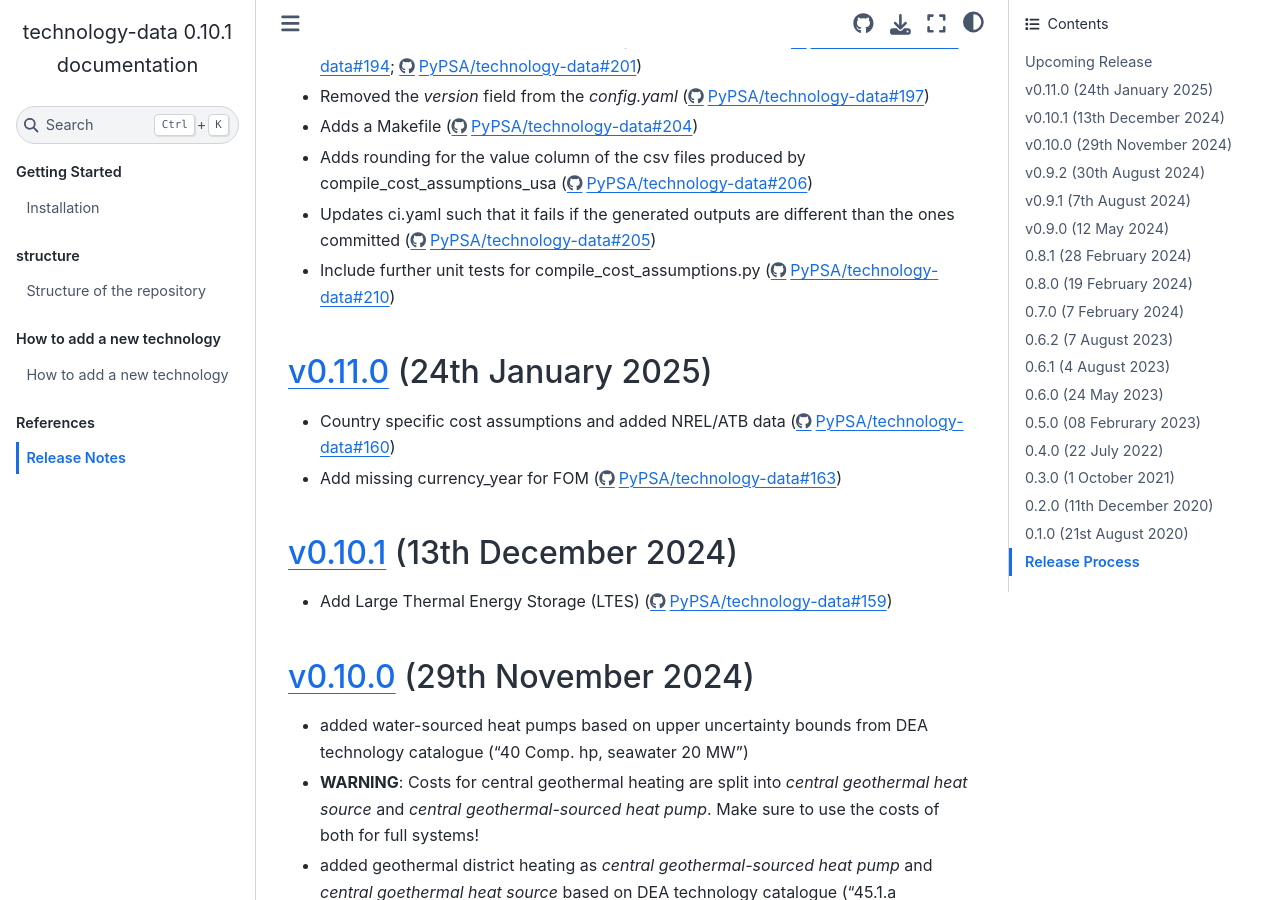
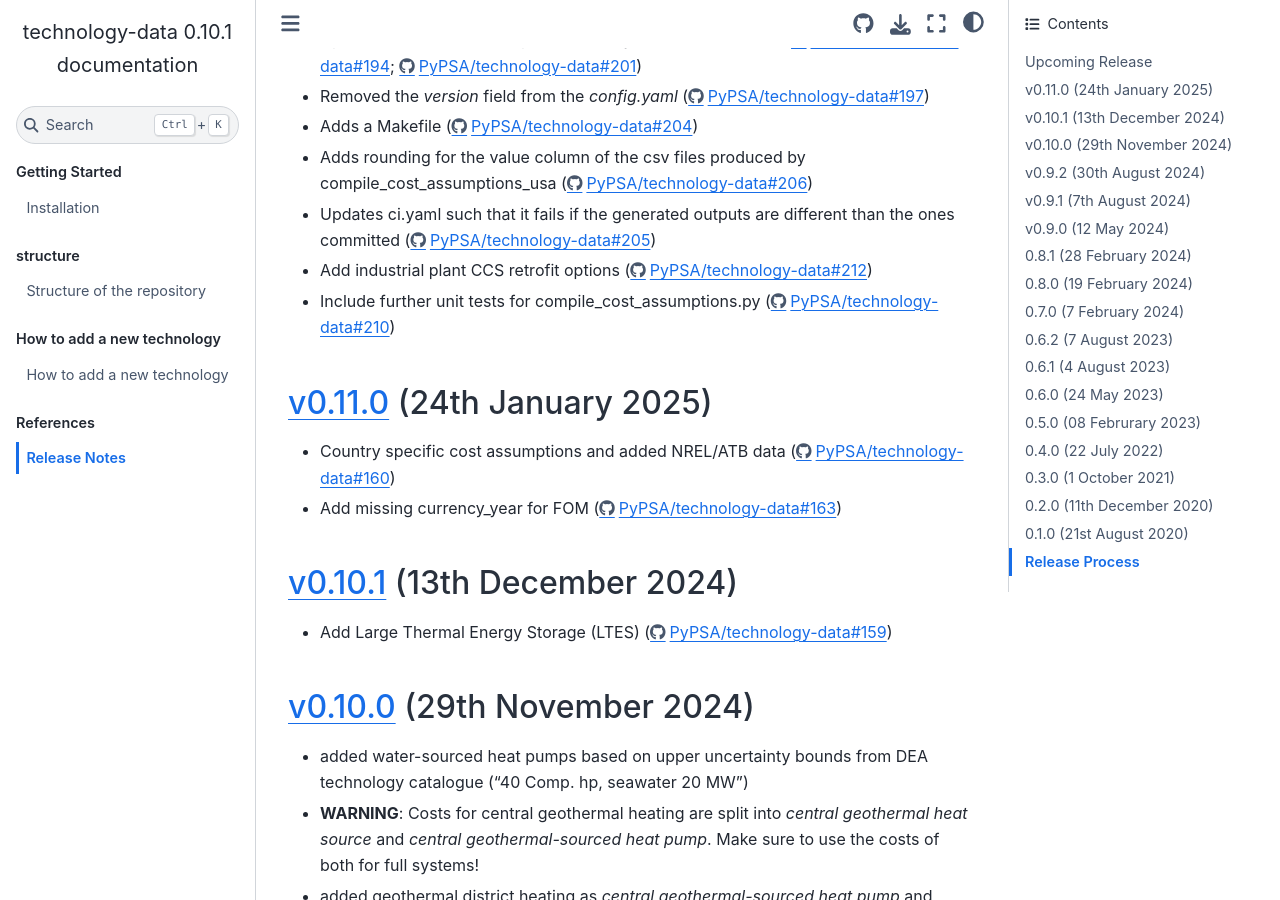
Before and after one commit to PyPSA/technology-data, a Sphinx documentation site: the page built from docs/release_notes.rst, in a window 1280 px wide and 900 px high, scrolled down 1325 px. Built offline with Sphinx 7.4.7 and the Sphinx Book theme 1.1.4, drawn with Linux system fonts in a browser that asks for light colours.

Commit message:
Industrial CCS retrofits data (#212)
* add industrial retrofits data

* move retrofits in general folder

* update release notes

* update currency year

* change unit for retrofits investments

* revise costs for retrofits

* expand source for retrofits

* modify technology names for carbon capture retrofits

```diff
--- a/docs/release_notes.rst
+++ b/docs/release_notes.rst
@@ -59,6 +59,8 @@ Upcoming Release
 * Adds rounding for the value column of the csv files produced by compile_cost_assumptions_usa (https://github.com/PyPSA/technology-data/pull/206)
 
 * Updates ci.yaml such that it fails if the generated outputs are different than the ones committed (https://github.com/PyPSA/technology-data/pull/205)
+
+* Add industrial plant CCS retrofit options (https://github.com/PyPSA/technology-data/pull/212)
 
 * Include further unit tests for compile_cost_assumptions.py (https://github.com/PyPSA/technology-data/pull/210)
 
```
Also changed, not shown: 15 other files.
